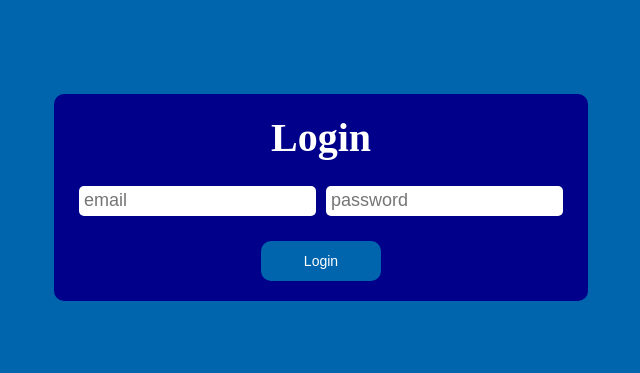
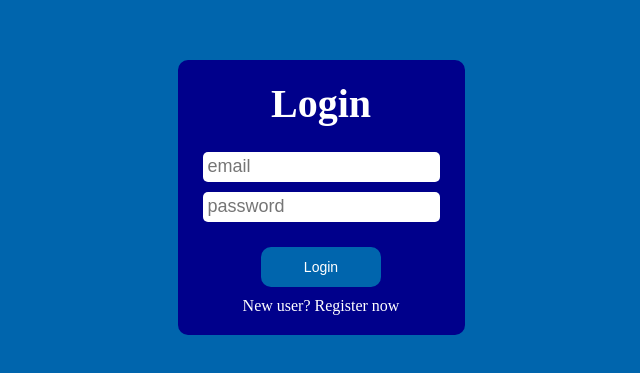
Before and after one commit to MatheusIshiyama/motoboy-challenge, a Next.js app in the folder frontend/: page /login in a window 1280 px wide. Shown: the part 203-576 px from the top of the page, without its empty margins (319-959 px from the left). Built offline with nearby package versions, Linux system fonts and the light colour scheme; no server answers.

Commit message:
feat: finish login page

```diff
--- a/frontend/src/pages/login.jsx
+++ b/frontend/src/pages/login.jsx
@@ -1,14 +1,32 @@
 import { useState } from "react";
+import { useRouter } from "next/router";
+import axios from "axios";
+
 import styles from "../styles/login.module.scss";
 
-export default function Login() {
+export default function Login({ baseUrl }) {
   const [email, setEmail] = useState();
   const [password, setPassword] = useState();
 
-  const handleSubmit = (event) => {
+  const router = useRouter();
+  const api = axios.create({ baseURL: baseUrl });
+
+  const handleSubmit = async (event) => {
     event.preventDefault();
-    console.log(email, password);
+
+    try {
+      const response = await api.post(`/api/signIn`, {
+        email,
+        password,
+      });
+
+      localStorage.setItem("token", response.data.data.token);
+      router.push("/");
+    } catch (error) {
+      alert("Invalid email or password");
+    }
   };
+
   return (
     <div className={styles.container}>
       <form className={styles.card}>
@@ -30,7 +48,16 @@ export default function Login() {
         <button type="submit" onClick={(e) => handleSubmit(e)}>
           Login
         </button>
+        <a href="/signup">New user? Register now</a>
       </form>
     </div>
   );
 }
+
+export async function getServerSideProps() {
+  return {
+    props: {
+      baseUrl: process.env.API_URL,
+    },
+  };
+}
--- a/frontend/src/styles/Login.module.scss
+++ b/frontend/src/styles/Login.module.scss
@@ -23,6 +23,11 @@
     text-align: center;
   }
 
+  div {
+    display: flex;
+    flex-direction: column;
+  }
+
   input {
     height: 30px;
     margin: 5px;
@@ -37,6 +42,7 @@
     width: 120px;
     height: 40px;
     margin-top: 20px;
+    margin-bottom: 10px;
     padding: 10px;
     border-radius: 10px;
     background-color: #0065ad;
@@ -45,4 +51,10 @@
     outline: none;
     border: none;
   }
+
+  a {
+    color: white;
+    text-decoration: none;
+    font-size: 16px;
+  }
 }
```
